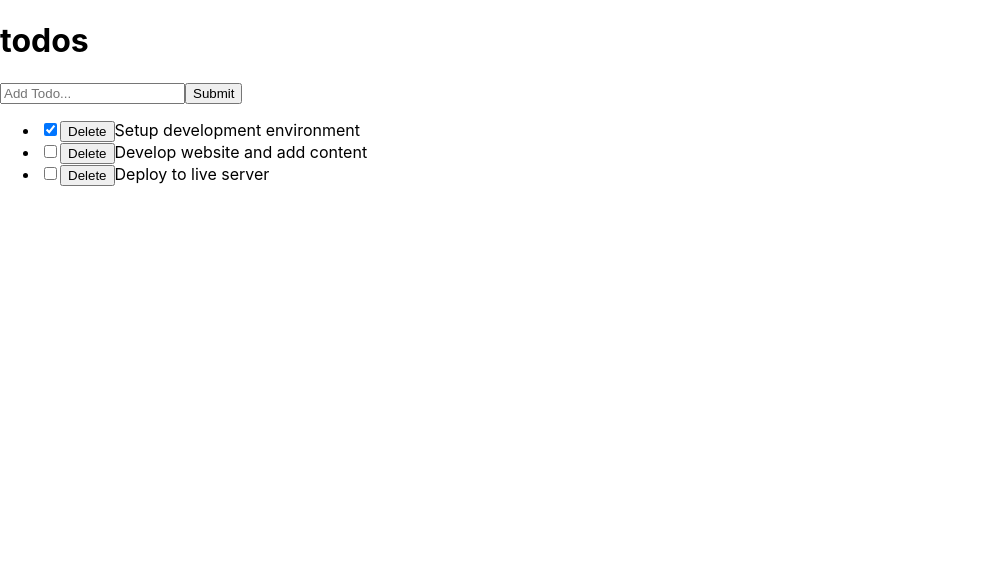
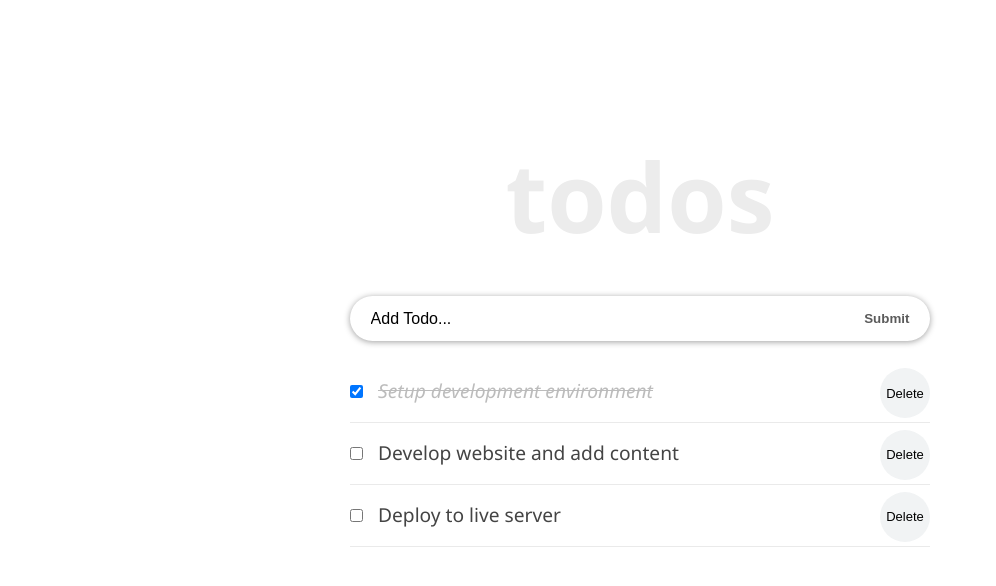
Before and after one commit to carlosmuerto/react-to-do-list, a React (Create React App) app: page / in a window 1280 px wide. Shown: the top 586 px of the page, without its empty margins (0-996 px from the left). Built offline with nearby package versions, Linux system fonts and the light colour scheme.

Commit message:
Part 3: How to implement CSS in Reactjs app.

```diff
--- a/src/presentation/App.css
+++ b/src/presentation/App.css
@@ -1,39 +1,65 @@
-.app {
-  text-align: center;
+* {
+  box-sizing: border-box;
+  margin: 0;
+  padding: 0;
 }
 
-.app-logo {
-  height: 40vmin;
-  pointer-events: none;
+body {
+  font-family: "Segoe UI", Arial, sans-serif;
+  line-height: 1.4;
+  color: #444;
+  background: #fff;
+  height: 100vh;
 }
 
-@media (prefers-reduced-motion: no-preference) {
-  .app-logo {
-    animation: app-logo-spin infinite 20s linear;
-  }
+.container {
+  display: flex;
+  flex-direction: column;
+  justify-content: center;
+  align-items: center;
+  max-width: 600px;
+  margin: 0 auto;
 }
 
-.app-header {
-  background-color: #282c34;
-  min-height: 100vh;
-  display: flex;
-  flex-direction: column;
-  align-items: center;
-  justify-content: center;
-  font-size: calc(10px + 2vmin);
-  color: white;
+.inner {
+  width: 100%;
+  padding: 8rem 10px 4rem;
 }
 
-.app-link {
-  color: #61dafb;
+.form-container {
+  width: 100%;
+  margin-bottom: 20px;
+  display: flex;
+  border-radius: calc(0.5 * 100px);
+  box-shadow: 0 1px 6px 0 rgb(0 0 0 / 38%);
+  justify-content: space-evenly;
 }
 
-@keyframes app-logo-spin {
-  from {
-    transform: rotate(0deg);
-  }
+.input-text {
+  font-size: 1rem;
+  font-weight: 400;
+  width: 85%;
+  padding-right: 5px;
+  padding-left: 10px;
+  border-radius: calc(0.5 * 100px);
+}
 
-  to {
-    transform: rotate(360deg);
-  }
+.input-text::placeholder {
+  color: #000;
 }
+
+.input-submit {
+  background: transparent;
+  color: #5b5b5b;
+  text-transform: capitalize;
+  cursor: pointer;
+  font-weight: 600;
+  margin-right: 10px;
+}
+
+.input-text,
+.input-submit {
+  height: 45px;
+  outline: none;
+  border: none;
+}
--- a/src/presentation/App.jsx
+++ b/src/presentation/App.jsx
@@ -1,4 +1,5 @@
 import TodoContainer from './components/TodoContainer';
+import './App.css';
 
 const App = () => (
   <TodoContainer />
--- a/src/presentation/components/Header.jsx
+++ b/src/presentation/components/Header.jsx
@@ -1,8 +1,26 @@
 import React from 'react';
 
+const headerStyle = {
+  padding: '20px 0',
+  lineHeight: '1.5em',
+};
+
 const Header = () => (
-  <header>
-    <h1>todos</h1>
+  <header style={headerStyle}>
+    <h1
+      style={{
+        fontSize: '6rem',
+        fontWeight: '600',
+        marginBottom: '2rem',
+        lineHeight: '1em',
+        color: '#ececec',
+        textTransform: 'lowercase',
+        textAlign: 'center',
+      }}
+    >
+      todos
+
+    </h1>
   </header>
 );
 
--- a/src/presentation/components/InputTodo.jsx
+++ b/src/presentation/components/InputTodo.jsx
@@ -14,9 +14,16 @@
     }
   };
   return (
-    <form onSubmit={onSubmit}>
-      <input type="text" placeholder="Add Todo..." name="title" value={title} onChange={onChange} />
-      <button type="submit">Submit</button>
+    <form onSubmit={onSubmit} className="form-container">
+      <input
+        type="text"
+        className="input-text"
+        placeholder="Add Todo..."
+        name="title"
+        value={title}
+        onChange={onChange}
+      />
+      <button type="submit" className="input-submit">Submit</button>
     </form>
   );
 };
--- a/src/presentation/components/TodoContainer.jsx
+++ b/src/presentation/components/TodoContainer.jsx
@@ -58,7 +58,8 @@
   render() {
     const { todos } = this.state;
     return (
-      <div>
+      <div className="container">
+        <div className="inner">
           <Header />
           <InputTodo handleSubmit={this.addTodoItem} />
           <TodosList
@@ -67,6 +68,7 @@
             deleteTodoProps={this.delTodo}
           />
         </div>
+      </div>
     );
   }
 }
--- a/src/presentation/components/TodoItem.jsx
+++ b/src/presentation/components/TodoItem.jsx
@@ -1,7 +1,14 @@
 import React from 'react';
 import PropTypes from 'prop-types';
+import styles from './TodoItem.module.css';
 
-// eslint-disable-next-line no-unused-vars
+const completedStyle = {
+  fontStyle: 'italic',
+  color: '#595959',
+  opacity: 0.4,
+  textDecoration: 'line-through',
+};
+
 const TodoItem = ({
   id,
   title,
@@ -9,16 +16,19 @@
   handleChangeProps,
   deleteTodoProps,
 }) => (
-  <li>
+  <li className={styles.item}>
     <input
       type="checkbox"
+      className={styles.checkbox}
       checked={completed}
       onChange={() => handleChangeProps(id)}
     />
     <button type="button" onClick={() => deleteTodoProps(id)}>
       Delete
     </button>
-    {title}
+    <span style={completed ? completedStyle : null}>
+      {title}
+    </span>
   </li>
 );
 
--- /dev/null
+++ b/src/presentation/components/TodoItem.module.css
@@ -0,0 +1,23 @@
+.item {
+  font-size: 1.2rem;
+  list-style-type: none;
+  padding: 17px 0;
+  border-bottom: 1px solid #eaeaea;
+}
+
+.checkbox {
+  margin-right: 15px;
+}
+
+.item button {
+  font-size: 13px;
+  background: #f1f3f4;
+  border: none;
+  cursor: pointer;
+  float: right;
+  outline: none;
+  border-radius: 100px;
+  height: 50px;
+  width: 50px;
+  margin: -10px 0 0 10px;
+}
```
Lines whose indentation alone changed are shown as unchanged.
